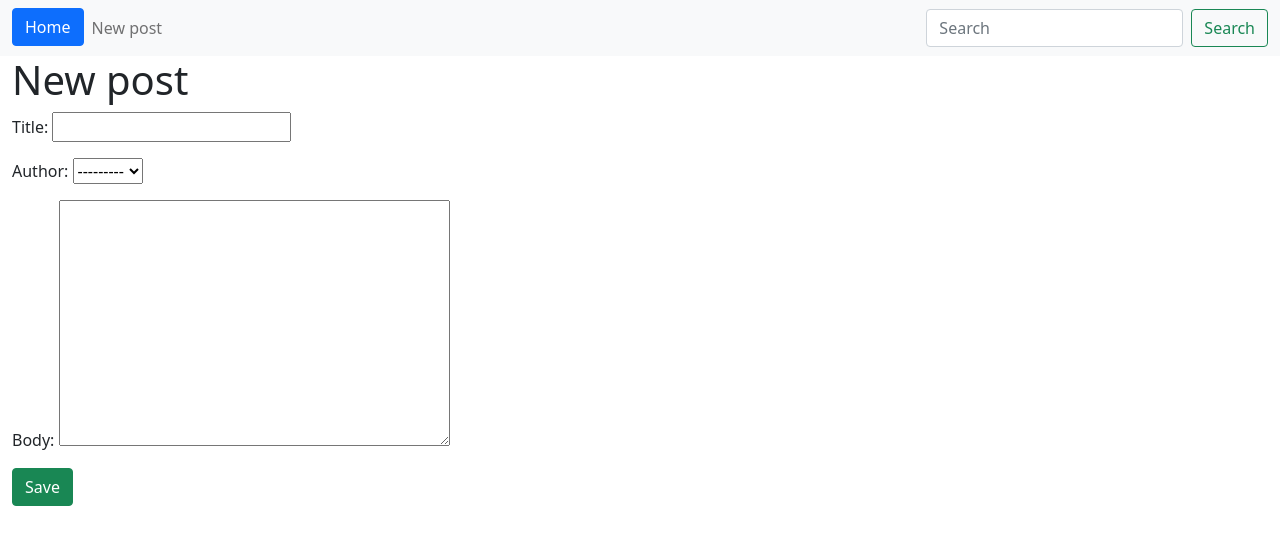
After one commit to shunna87/myblog, a Django app: page /add_post/ in a window 1280 px wide. The commit adds this page. Shown: the top 545 px of the page. Run offline with Django 4.2, Linux system fonts and the light colour scheme; data comes from the database, SQL or seed files in the repository; both versions use the stored data as it was after the commit.

Commit message:
*commit text*

```diff
--- /dev/null
+++ b/blog/templates/add_post.html
@@ -0,0 +1,13 @@
+{%  extends 'base.html' %}
+
+{%  block content %}
+
+<h1> New post </h1>
+
+<form method = "POST">
+    {%  csrf_token %}
+    {{ form.as_p}}
+    <button type="button" class="btn btn-success"> Save</button>
+</form>
+
+{%  endblock %}
--- a/blog/templates/base.html
+++ b/blog/templates/base.html
@@ -26,7 +26,7 @@
 
               </li>
               <li class="nav-item">
-                <a class="nav-link" href="#">Link</a>
+                <a class="nav-link" href="{% url 'add_post' %}">New post</a>
               </li>
 
 
--- a/blog/urls.py
+++ b/blog/urls.py
@@ -2,10 +2,10 @@
 from django.urls import path
 from . import views
 from .views import Post
-from .views import HomeView, ArticleDetailView
+from .views import HomeView, ArticleDetailView, AddPostView
 
 urlpatterns = [
    path('', HomeView.as_view(), name = "home"),
    path('article/<int:pk>', ArticleDetailView.as_view(), name='article_detail'),
-
+   path('add_post/', AddPostView.as_view(), name ='add_post'),
 ]
--- a/blog/views.py
+++ b/blog/views.py
@@ -1,5 +1,5 @@
 from django.shortcuts import render
-from django.views.generic import ListView, DetailView
+from django.views.generic import ListView, DetailView, CreateView
 from .models import Post
 
 class  HomeView(ListView):
@@ -10,4 +10,9 @@ class ArticleDetailView(DetailView):
     model = Post
     template_name = 'article_detail.html'
 
+class AddPostView(CreateView):
+    model = Post
+    template_name = 'add_post.html'
+    fields = '__all__'
+
 # Create your views here.
```
Also changed, not shown: db.sqlite3.
